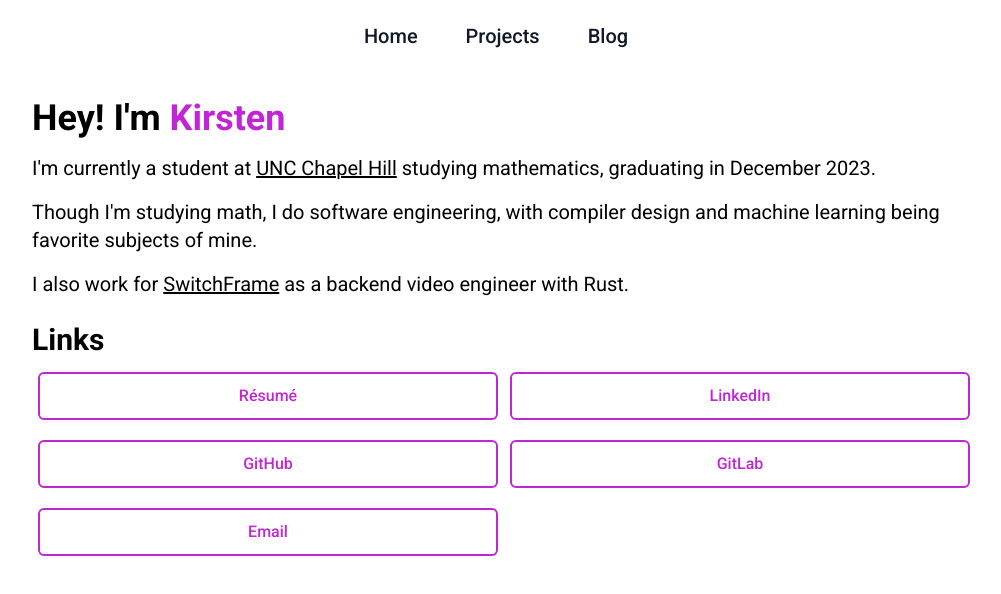
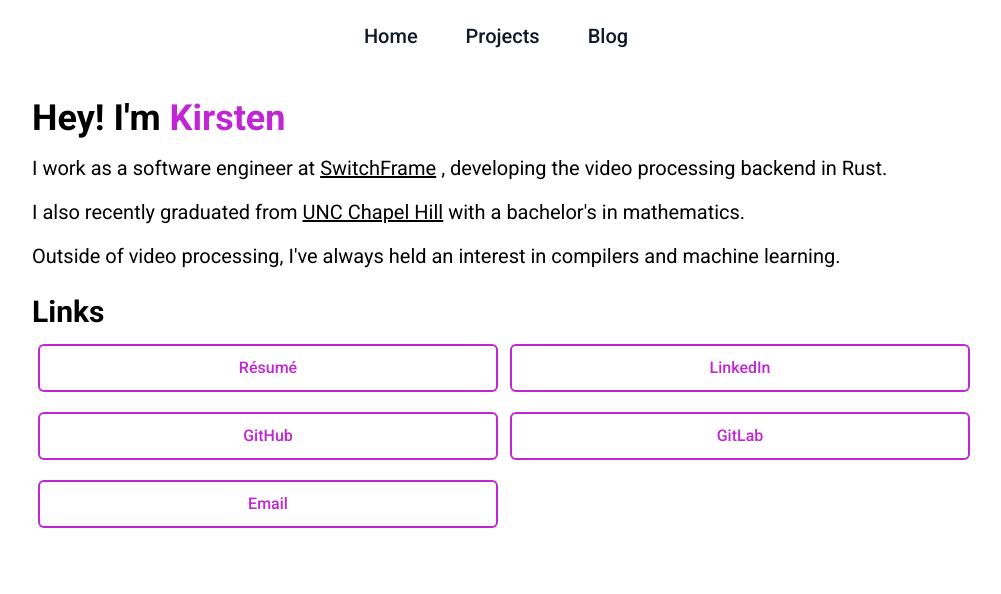
Before and after one commit to tslnc04/kirsten.pl, a Next.js app: page / in a window 1280 px wide. Shown: the top 594 px of the page, without its empty margins (144-1145 px from the left). Built offline with nearby package versions, Linux system fonts and the light colour scheme.

Commit message:
updated main page for graduation

```diff
--- a/app/page.tsx
+++ b/app/page.tsx
@@ -8,7 +8,7 @@ export default function Home() {
     },
     {
       name: "LinkedIn",
-      href: "https://www.linkedin.com/in/kirsten-laskoski-363241112/",
+      href: "https://www.linkedin.com/in/kirsten-laskoski/",
     },
     { name: "GitHub", href: "https://github.com/tslnc04" },
     { name: "GitLab", href: "https://gitlab.com/tslnc04" },
@@ -22,22 +22,22 @@ export default function Home() {
         Hey! I&apos;m <span className="text-fuchsia-600">Kirsten</span>
       </h1>
       <p className="mt-4 text-xl">
-        I&apos;m currently a student at{" "}
+        I work as a software engineer at{" "}
+        <a href="https://www.switchframe.co/" className="underline">
+          SwitchFrame
+        </a>{" "}
+        , developing the video processing backend in Rust.
+      </p>
+      <p className="mt-4 text-xl">
+        I also recently graduated from{" "}
         <a href="https://unc.edu" className="underline">
           UNC Chapel Hill
         </a>{" "}
-        studying mathematics, graduating in December 2023.
+        with a bachelor's in mathematics.
       </p>
       <p className="mt-4 text-xl">
-        Though I&apos;m studying math, I do software engineering, with compiler
-        design and machine learning being favorite subjects of mine.
-      </p>
-      <p className="mt-4 text-xl">
-        I also work for{" "}
-        <a href="https://www.switchframe.co/" className="underline">
-          SwitchFrame
-        </a>{" "}
-        as a backend video engineer with Rust.
+        Outside of video processing, I&apos;ve always held an interest in
+        compilers and machine learning.
       </p>
       <h2 className="mb-2 mt-6 text-3xl font-bold">Links</h2>
       <div className="gird-cols-1 grid gap-x-4 gap-y-2 md:grid-cols-2">
--- a/components/header.tsx
+++ b/components/header.tsx
@@ -4,7 +4,6 @@ import { useState } from "react";
 import { Dialog } from "@headlessui/react";
 import { Bars3Icon, XMarkIcon } from "@heroicons/react/24/outline";
 import Link from "next/link";
-import { usePathname } from "next/navigation";
 
 export default function Header({
   navigation,
```
